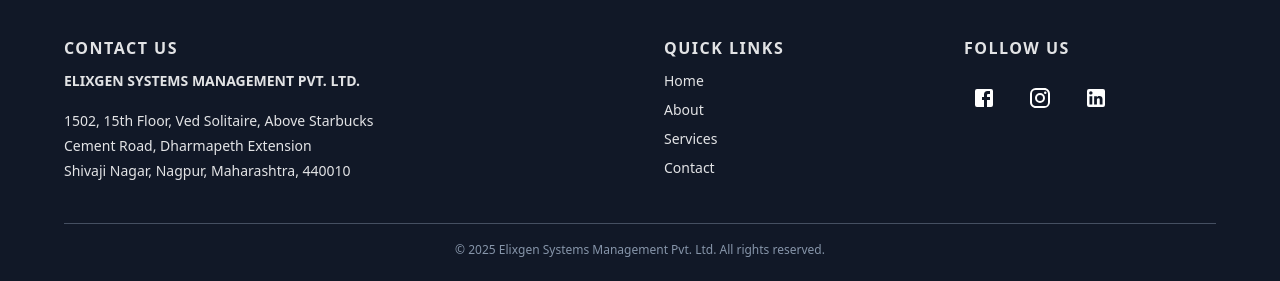
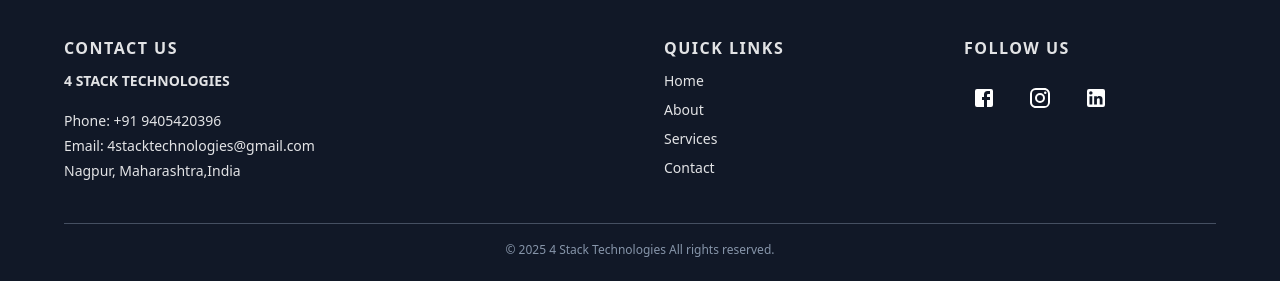
Before and after one commit to 4stacktechnologies/4Stack-Technologies, a React (Vite) app: page / in a window 1280 px wide. Shown: the part 2457-2738 px from the top of the page. Built offline with nearby package versions, Linux system fonts and the light colour scheme.

Commit message:
update company name and contact information in App component

```diff
--- a/src/App.jsx
+++ b/src/App.jsx
@@ -114,15 +114,15 @@ export default function App() {
                 variant="subtitle2"
                 sx={{ fontWeight: 700, mb: 2, textTransform: "uppercase" }}
               >
-                Elixgen Systems Management Pvt. Ltd.
+              4 Stack Technologies
               </Typography>
 
               <Typography variant="body2" sx={{ lineHeight: 1.8 }}>
-                1502, 15th Floor, Ved Solitaire, Above Starbucks
+                Phone: +91 9405420396
                 <br />
-                Cement Road, Dharmapeth Extension
+                Email: 4stacktechnologies@gmail.com
                 <br />
-                Shivaji Nagar, Nagpur, Maharashtra, 440010
+                 Nagpur, Maharashtra,India
               </Typography>
             </Grid>
 
@@ -242,7 +242,7 @@ export default function App() {
                 color: "rgba(148,163,184,0.9)"
               }}
             >
-              © {new Date().getFullYear()} Elixgen Systems Management Pvt. Ltd.
+              © {new Date().getFullYear()} 4 Stack Technologies
               All rights reserved.
             </Typography>
           </Box>
```
Also changed, not shown: 1 other file (tests, documents, lock files or other folders).
